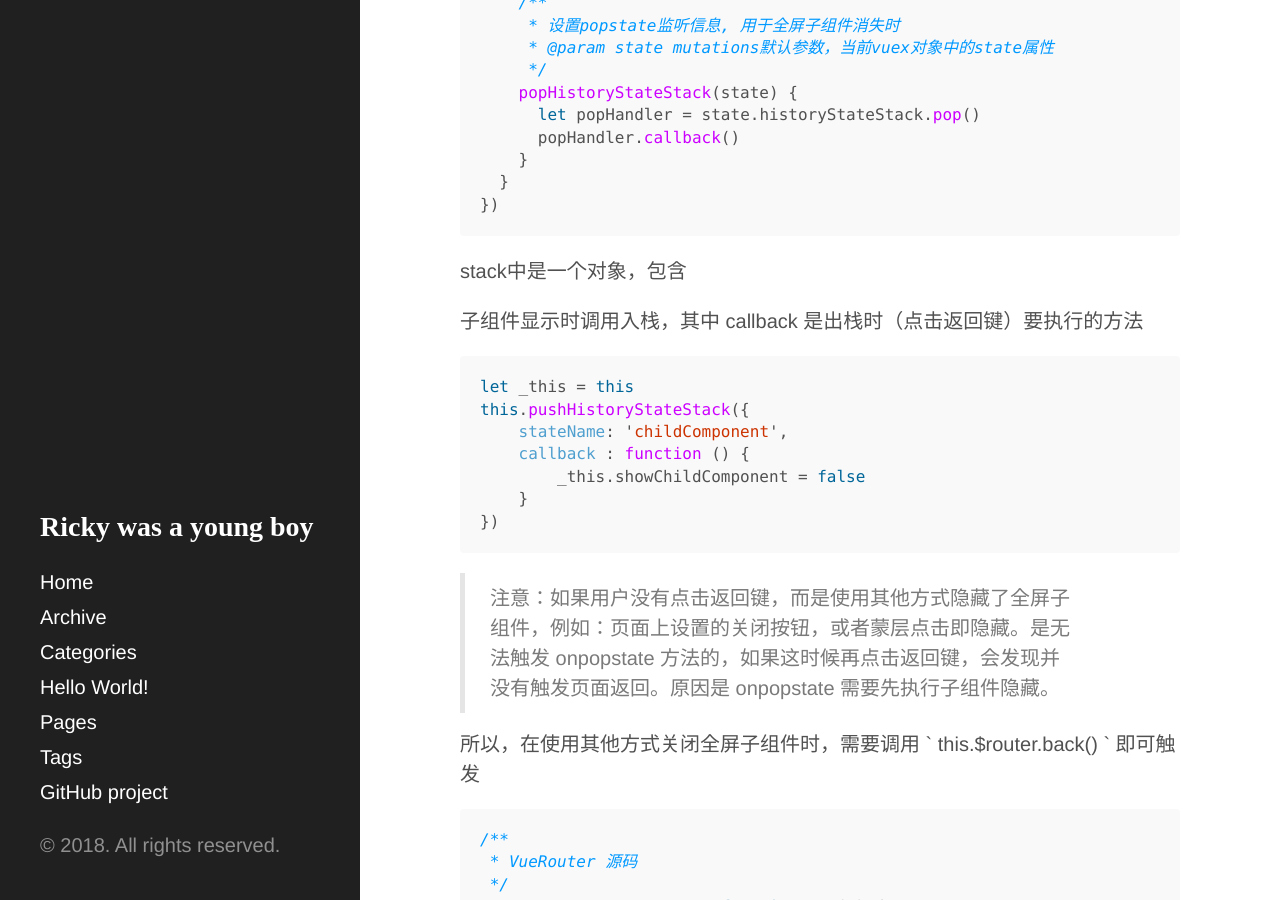
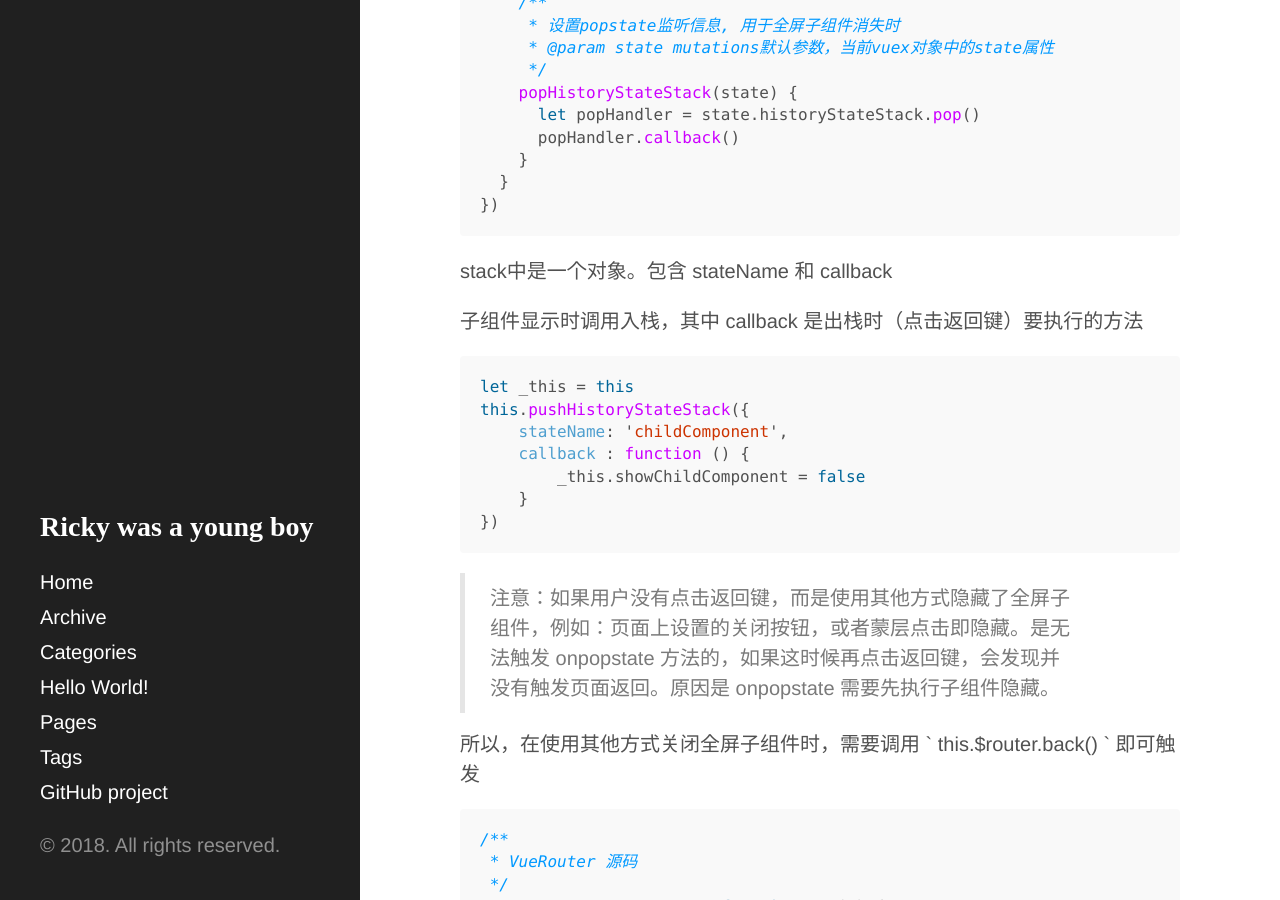
Before and after one commit to Rickykurt/rickykurt.github.io, a Jekyll site: the page built from _posts/2018-04-19-Vue 实践总结.md, in a window 1280 px wide and 900 px high, scrolled down 2293 px. Built offline with Jekyll 4.4.1, drawn with Linux system fonts in a browser that asks for light colours; comment, search, counter and statistics services are not loaded.

Commit message:
change vue

````diff
--- a/_posts/2018-04-19-Vue 实践总结.md
+++ b/_posts/2018-04-19-Vue 实践总结.md
@@ -97,7 +97,7 @@ export default new Vuex.Store({
 })
 ```
 
-stack中是一个对象，包含
+stack中是一个对象。包含 stateName 和 callback
 
 子组件显示时调用入栈，其中 callback 是出栈时（点击返回键）要执行的方法
 
@@ -113,7 +113,7 @@ this.pushHistoryStateStack({
 
 > 注意：如果用户没有点击返回键，而是使用其他方式隐藏了全屏子组件，例如：页面上设置的关闭按钮，或者蒙层点击即隐藏。是无法触发 onpopstate 方法的，如果这时候再点击返回键，会发现并没有触发页面返回。原因是 onpopstate 需要先执行子组件隐藏。
 
-所以，在使用其他方式关闭全屏子组件时，需要调用 ` this.$router.back() ` 即可触发
+所以，在使用其他方式关闭全屏子组件时，需要调用  ` this.$router.back() `  即可触发
 
 ```javascript
 /**
````
